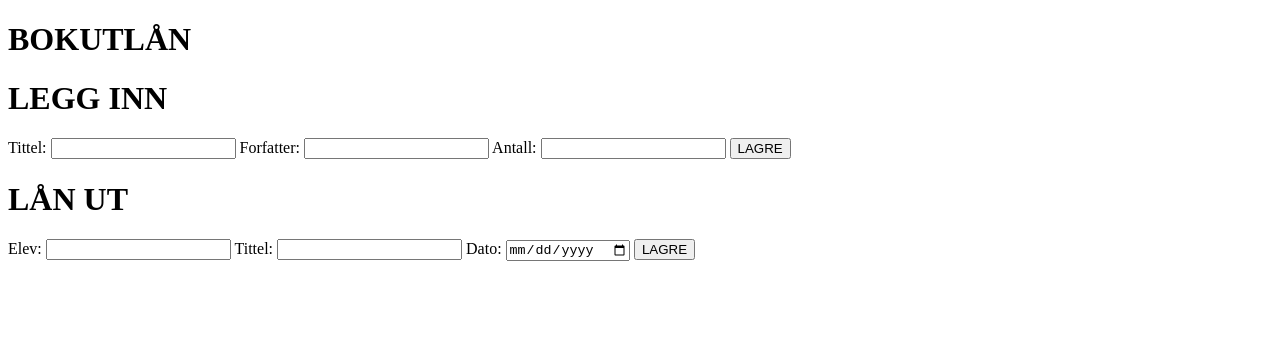
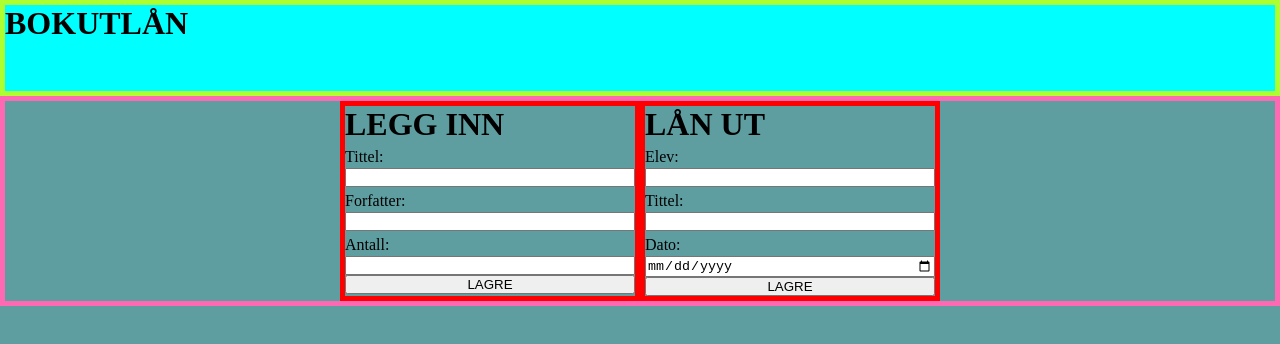
Before and after one commit to mcBorgar/TestAPI, a website: page Public/Program.html in a window 1280 px wide. Drawn offline with Linux system fonts and the light colour scheme.

Commit message:
backup for restart

```diff
--- a/Public/Program.html
+++ b/Public/Program.html
@@ -3,7 +3,7 @@
 <head>
     <meta charset="UTF-8">
     <meta name="viewport" content="width=device-width, initial-scale=1.0">
-    <link rel="stylesheet" href="../">
+    <link rel="stylesheet" href="style.css">
     <title>Document</title>
 <body">
 </head>
--- a/Public/style.css
+++ b/Public/style.css
@@ -3,7 +3,6 @@
     padding: 0;
     box-sizing: border-box;
   }
-
 
 .header {
     background-color: aqua;
```
Also changed, not shown: Public/LogIn.html (+1 -1 lines), index.js (+7 -0 lines).
